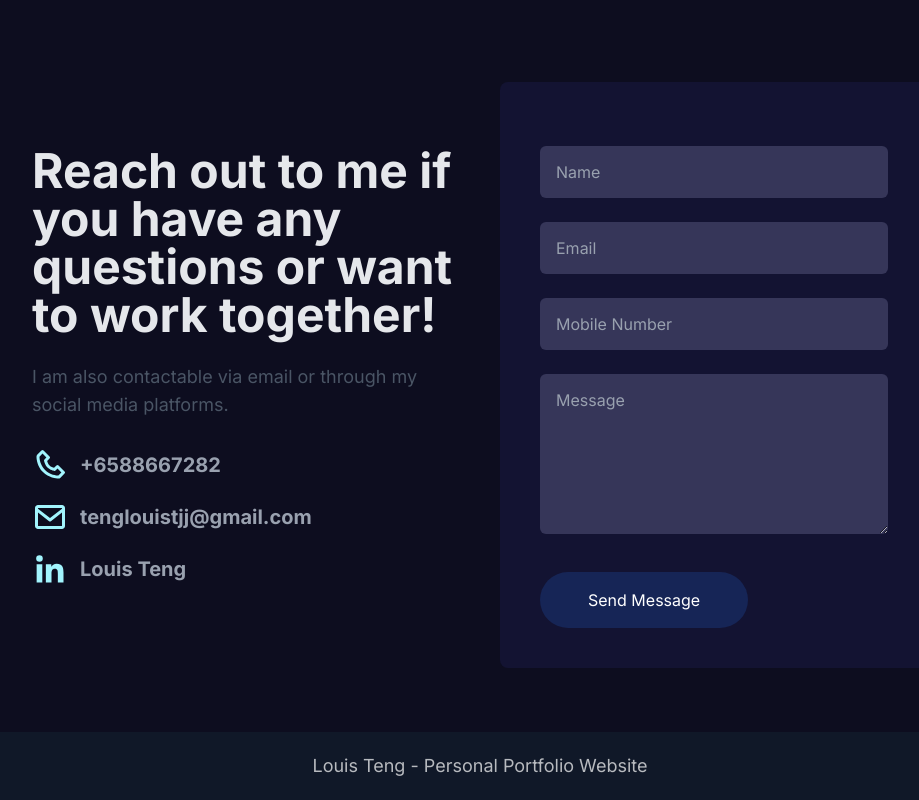
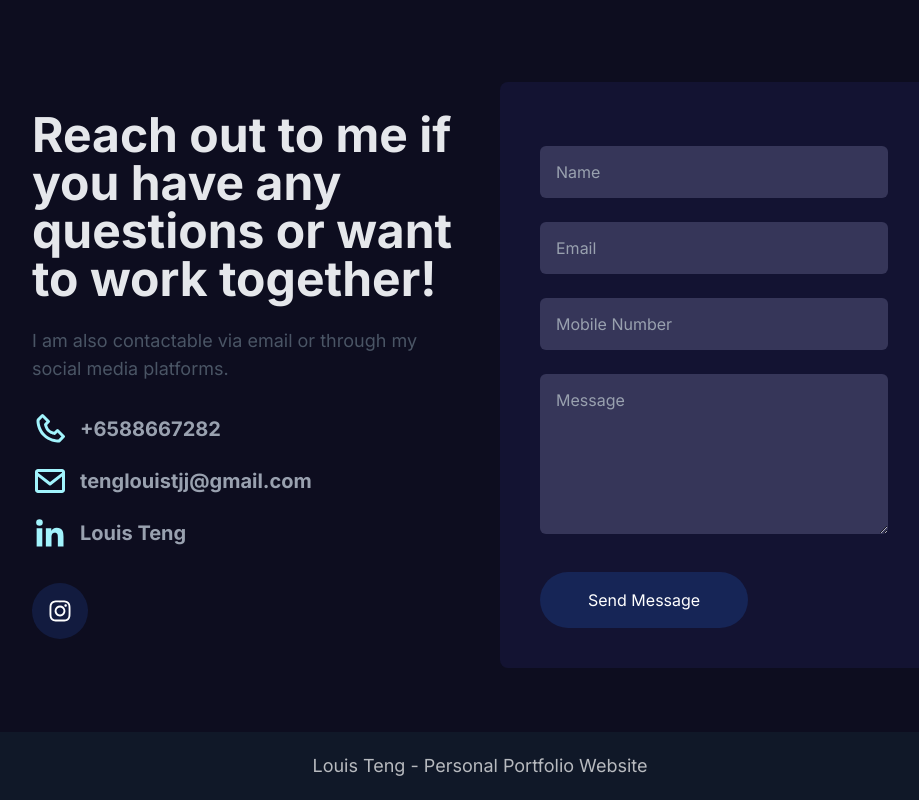
Before and after one commit to louist3ng/portfolio-website, a Next.js app: page / in a window 1280 px wide. Shown: the part 3710-4510 px from the top of the page, without its empty margins (160-1079 px from the left). Built offline with nearby package versions, Linux system fonts and the light colour scheme.

Commit message:
Add Instagram SNS

```diff
--- a/components/Home/Contacts/Contacts.tsx
+++ b/components/Home/Contacts/Contacts.tsx
@@ -1,5 +1,6 @@
 import React from 'react'
 import { BiEnvelope, BiLogoLinkedin, BiPhone } from 'react-icons/bi';
+import { FaInstagram } from 'react-icons/fa';
 import Link from 'next/link';
 
 const Contacts = () => {
@@ -31,16 +32,13 @@ const Contacts = () => {
                         </Link>
                     </div>
                     {/* Social icons */}
-                    {/* <div className='flex items-center mt-8 space-x-3'>
-                        <div className="w-14 h-14 bg-blue-950/60 rounded-full flex items-center justify-center cursor-grab
-                        flex-col hover:bg-blue-800 transition-all duration-500">
+                    <div className='flex items-center mt-8 space-x-3'>
+                        <Link href="https://www.instagram.com/tengx4/" target="_blank" rel="noopener noreferrer"
+                            className="w-14 h-14 bg-blue-950/60 rounded-full flex items-center justify-center cursor-grab
+                            flex-col hover:bg-blue-800 transition-all duration-500">
                             <FaInstagram className='text-white w-6 h-6' />
-                        </div>
-                        <div className="w-14 h-14 bg-blue-950/60 rounded-full flex items-center justify-center cursor-grab
-                        flex-col hover:bg-blue-800 transition-all duration-500">
-                            <FaInstagram className='text-white w-6 h-6' />
-                        </div>
-                    </div> */}
+                        </Link>
+                    </div>
                 </div>
                 <div data-aos="zoom-in"
                     data-aos-anchor-placement="top-center"
```
